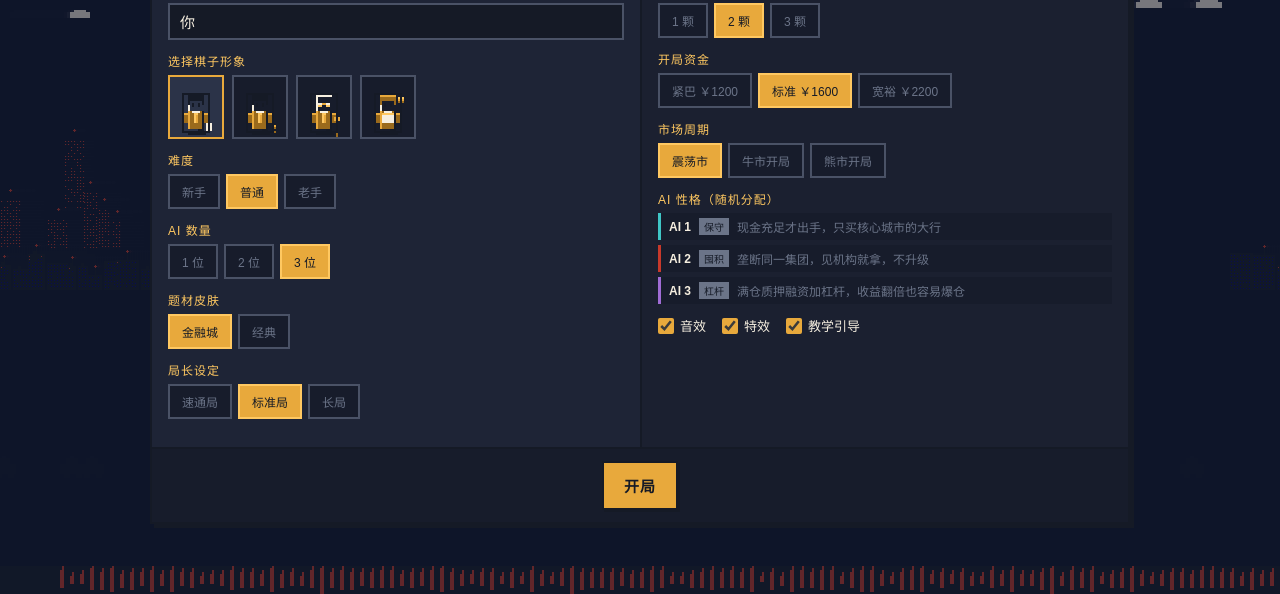
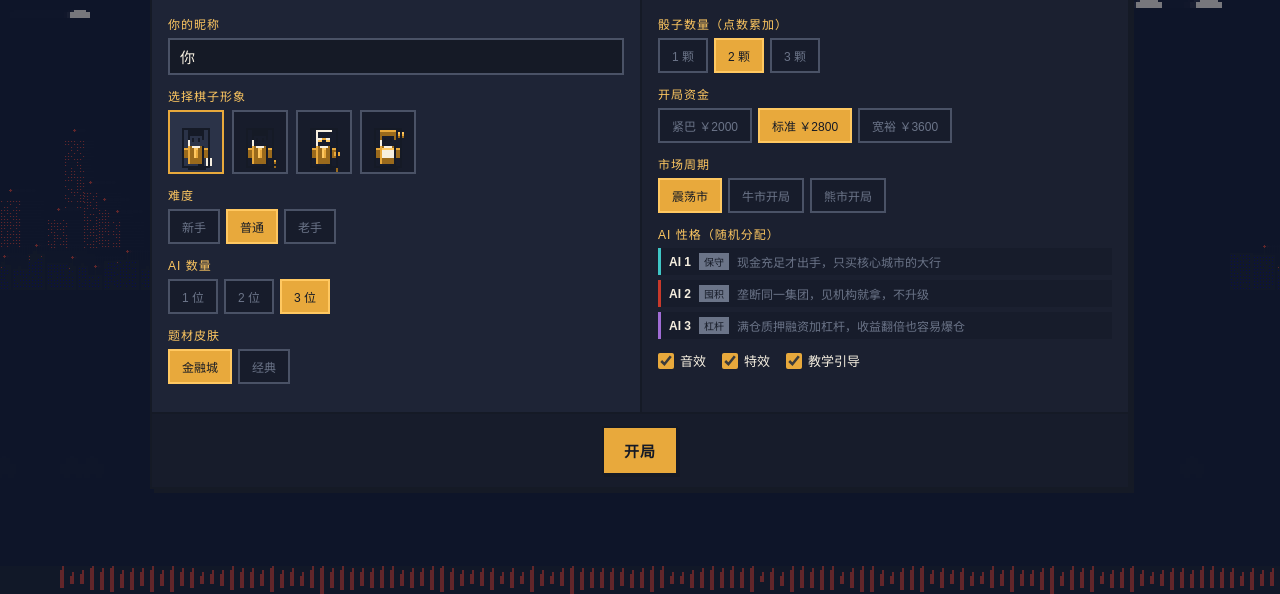
Before and after one commit to Harrylu-z/finance-city-monopoly, a plain HTML site: page index.html in a window 1280 px wide. Shown: the part 206-800 px from the top of the page. Drawn offline with Linux system fonts and the light colour scheme.

Commit message:
调整开局经济参数并移除局长设置:起始资金2000/2800/3600、起点补贴300、贷款额度1200/2400/4000、债券面值800;删除速通/标准/长局设定

```diff
--- a/index.html
+++ b/index.html
@@ -49,11 +49,6 @@
           <div class="field">
             <span class="field-label">题材皮肤</span>
             <div id="theme-picker" class="seg-picker" role="radiogroup" aria-label="题材皮肤"></div>
-          </div>
-
-          <div class="field">
-            <span class="field-label">局长设定</span>
-            <div id="rounds-picker" class="seg-picker" role="radiogroup" aria-label="局长设定"></div>
           </div>
         </div>
 
--- a/src/app/main.js
+++ b/src/app/main.js
@@ -104,7 +104,7 @@ class Game {
     const ids = [
       'setup-screen', 'game-screen', 'setup-bg', 'logo-canvas',
       'input-nickname', 'avatar-picker', 'difficulty-picker', 'aicount-picker',
-      'theme-picker', 'rounds-picker', 'dice-picker', 'cash-picker', 'market-picker',
+      'theme-picker', 'dice-picker', 'cash-picker', 'market-picker',
       'ai-preview', 'chk-sound', 'chk-anim', 'chk-tutorial', 'btn-start',
       'board-canvas', 'board-wrap', 'stage-bg', 'fx-layer',
       // HUD 容器（四角定位，用于测量与避让计算）
@@ -167,7 +167,6 @@ class Game {
       sound: settings.sound !== false,
       anim: settings.anim !== false,
       tutorial: settings.tutorial !== false,
-      rounds: 'standard',
     };
 
     this.el['input-nickname'].value = this.setup.nickname;
@@ -192,12 +191,6 @@ class Game {
       { id: 'classic', label: '经典' },
     ], (v) => { this.setup.theme = v; });
 
-    this.buildSegments('rounds-picker', [
-      { id: 'short', label: '速通局' },
-      { id: 'standard', label: '标准局' },
-      { id: 'long', label: '长局' },
-    ], (v) => { this.setup.rounds = v; });
-
     this.buildSegments('dice-picker', [
       { id: '1', label: '1 颗' },
       { id: '2', label: '2 颗' },
@@ -205,9 +198,9 @@ class Game {
     ], (v) => { this.setup.diceCount = parseInt(v, 10); });
 
     this.buildSegments('cash-picker', [
-      { id: 'tight', label: '紧巴 ￥1200' },
-      { id: 'standard', label: '标准 ￥1600' },
-      { id: 'loose', label: '宽裕 ￥2200' },
+      { id: 'tight', label: '紧巴 ￥2000' },
+      { id: 'standard', label: '标准 ￥2800' },
+      { id: 'loose', label: '宽裕 ￥3600' },
     ], (v) => { this.setup.cash = v; });
 
     this.buildSegments('market-picker', [
@@ -256,7 +249,6 @@ class Game {
       'difficulty-picker': () => this.setup.difficulty,
       'aicount-picker': () => String(this.setup.aiCount),
       'theme-picker': () => this.setup.theme,
-      'rounds-picker': () => this.setup.rounds,
       'dice-picker': () => String(this.setup.diceCount),
       'cash-picker': () => this.setup.cash,
       'market-picker': () => this.setup.market,
@@ -325,7 +317,6 @@ class Game {
       market: this.setup.market,
       nickname: this.setup.nickname,
       avatar: this.setup.avatar,
-      rounds: this.setup.rounds,
     };
     this.beginGame(this.config);
   }
@@ -364,8 +355,6 @@ class Game {
       theme: config.theme,
       aiCount: config.aiCount,
     });
-
-    this.state.maxTurns = config.rounds === 'short' ? 800 : config.rounds === 'long' ? 20000 : 5000;
 
     this.effects = new Effects();
     this.effects.enabled = this.setup.anim !== false;
--- a/src/core/economy.js
+++ b/src/core/economy.js
@@ -27,7 +27,7 @@ export const CONFIG = {
   redeemFee: 0.12,
 
   // 起点补贴
-  startBonus: 200,
+  startBonus: 300,
 
   // 市场周期
   bullRentMult: 1.2,
@@ -43,11 +43,11 @@ export const CONFIG = {
     asset: 1.05,
   },
 
-  // 初始现金档位
+  // 初始现金档位（机构均价约 ￥590，地标级可达 ￥6000+）
   cashLevels: {
-    tight: 1200,
-    standard: 1600,
-    loose: 2200,
+    tight: 2000,
+    standard: 2800,
+    loose: 3600,
   },
 
   // 破产判定阈值
@@ -55,13 +55,13 @@ export const CONFIG = {
 
   // ===== 央行贷款（起点绕圈后可申请）=====
   // 单利 3%/回合；期限按「借款人自己的回合」计（与谁先绕圈无关）
-  // 额度越大期限越长：600→4 回合、1200→6 回合、2000→8 回合
+  // 额度越大期限越长：1200→4 回合、2400→6 回合、4000→8 回合
   // 「每回合付息、到期还本」：每个回合扣当期利息，本金到期一次性归还；
   // 现金不足时当期利息转为欠息，到期连同本金一并结清。
   loanTiers: [
-    { id: 'micro', name: '支小再贷款', amount: 600,  rate: 0.03, term: 4, desc: '小额流动性支持，期限最短' },
-    { id: 'bridge', name: '过桥资金',   amount: 1200, rate: 0.03, term: 6, desc: '过桥融资，额度与期限均衡' },
-    { id: 'relending', name: 'PSL 棚改', amount: 2000, rate: 0.03, term: 8, desc: '政策性工具，额度大、期限长' },
+    { id: 'micro', name: '支小再贷款', amount: 1200, rate: 0.03, term: 4, desc: '小额流动性支持，期限最短' },
+    { id: 'bridge', name: '过桥资金',   amount: 2400, rate: 0.03, term: 6, desc: '过桥融资，额度与期限均衡' },
+    { id: 'relending', name: 'PSL 棚改', amount: 4000, rate: 0.03, term: 8, desc: '政策性工具，额度大、期限长' },
   ],
   // 每圈最多可申请的贷款次数（同一圈只允许一次）
   maxLoansPerRound: 1,
@@ -70,7 +70,7 @@ export const CONFIG = {
 
   // ===== 债券融资（再融资窗口格）=====
   // 发行面值（每位认购者认购金额）
-  bondFace: 300,
+  bondFace: 800,
   // 债券票面利率（每圈结束时按比例付息）
   bondCoupon: 0.06,
   // 债券发行期限（圈数）
--- a/src/core/selftest.js
+++ b/src/core/selftest.js
@@ -57,7 +57,7 @@ function makeTestState(overrides = {}) {
     seed: 'selftest',
     players,
     diceCount: 2,
-    cash: 1600,
+    cash: CONFIG.cashLevels.standard,
     market: 'normal',
     difficulty: 'normal',
     ...overrides,
@@ -788,7 +788,7 @@ export function runAll() {
     assert(issuer.bonds.length === 1, '应记录 1 笔债券');
     assert(issuer.cash === before + CONFIG.bondFace * 2, `应募资 ${CONFIG.bondFace * 2}`);
     // 认购方扣款
-    assert(state.players[1].cash === 1600 - CONFIG.bondFace, '认购方应扣款');
+    assert(state.players[1].cash === CONFIG.cashLevels.standard - CONFIG.bondFace, '认购方应扣款');
     assert(state.players[1].subscribedBonds.length === 1, '认购方应记录持有债券');
     return `2 人认购成立，募资 ￥${res.raised}`;
   });
```
Also changed, not shown: 1 other file.
